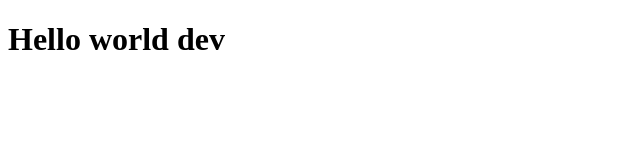
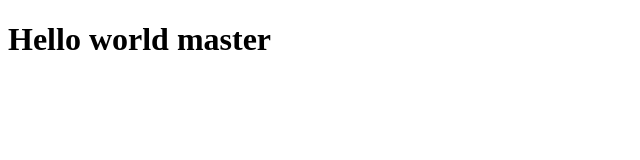
Before and after one commit to HugoLorent/devops-node, a website: page index.html in a window 1280 px wide. Shown: the whole page, without its empty margins (0-640 px from the left). Drawn offline with Linux system fonts and the light colour scheme.

Commit message:
add on push master
Signed-off-by: HugoLorent <hugo.lorent@outlook.com>

```diff
--- a/index.html
+++ b/index.html
@@ -7,6 +7,6 @@
     <title>IpiDevOps</title>
   </head>
   <body>
-    <h1>Hello world dev</h1>
+    <h1>Hello world master</h1>
   </body>
 </html>
```
Also changed, not shown: .github/workflows/devops-node-ipi.yml.
